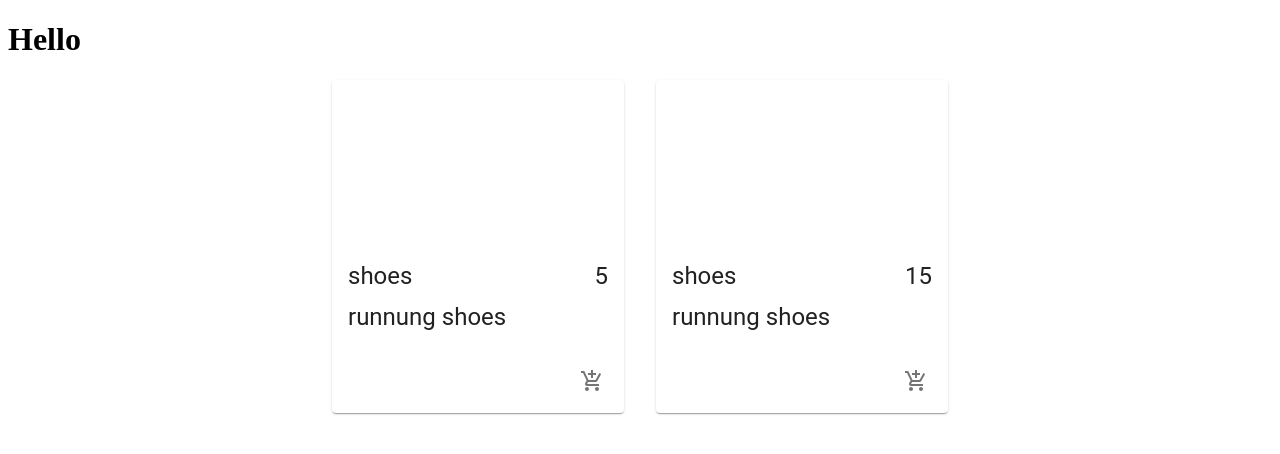
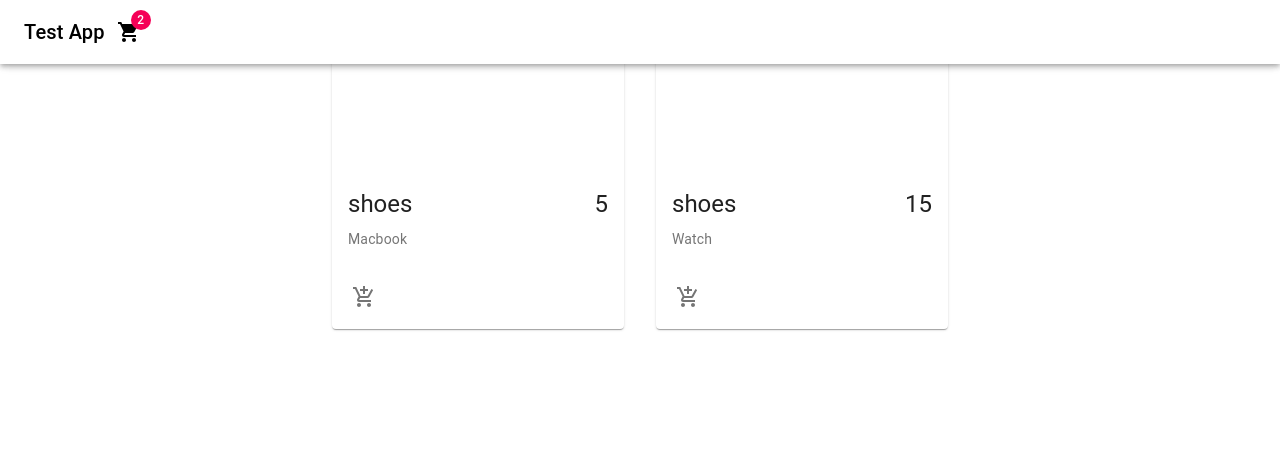
Before and after one commit to basilawwad/Ecommerce-App, a React (Create React App) app: page / in a window 1280 px wide. Shown: the top 454 px of the page. Built offline with nearby package versions, Linux system fonts and the light colour scheme.

Commit message:
initial Navbar

```diff
--- a/src/App.jsx
+++ b/src/App.jsx
@@ -1,10 +1,11 @@
 import React from 'react';
+import Navbar from './components/Navbar/Navbar';
 import Products from './components/products/Products';
 
 function App() {
   return (
     <div>
-      <h1>Hello</h1>
+      <Navbar />
       <Products />
     </div>
   );
--- /dev/null
+++ b/src/components/Navbar/Navbar.jsx
@@ -0,0 +1,28 @@
+import React from 'react';
+import { AppBar, Toolbar, IconButton, Badge, MenuItem, Typography } from '@material-ui/core';
+import { ShoppingCart } from '@material-ui/icons';
+
+import Styles from './Navbar.module.css';
+
+const Navbar = () => {
+  return (
+    <AppBar position='fixed' className={Styles.appBar} color='inherit'>
+      <Toolbar>
+        <Typography variant='h6' className={Styles.title} color='inherit'>
+          {/* <img src={} alt='commerceApp' height="25px" className={Styles.image} /> */}
+          Test App
+        </Typography>
+        <div className={Styles.grow}></div>
+        <div className={Styles.button}>
+          <IconButton aria-label='Show cart items' color='inherit'>
+            <Badge badgeContent={2} color='secondary'>
+              <ShoppingCart />
+            </Badge>
+          </IconButton>
+        </div>
+      </Toolbar>
+    </AppBar>
+  );
+};
+
+export default Navbar;
--- a/src/components/products/Product/Product.jsx
+++ b/src/components/products/Product/Product.jsx
@@ -22,7 +22,9 @@ const Product = ({ product }) => {
           </Typography>
           <Typography variant='h5'>{product.price}</Typography>
         </div>
-        <Typography variant='h5'>{product.description}</Typography>
+        <Typography variant='body2' color='textSecondary'>
+          {product.description}
+        </Typography>
       </CardContent>
       <CardActions disableSpacing className={classes.cardActions}>
         <IconButton aria-label='Add-to-Cart'>
--- a/src/components/products/Product/Product.module.css
+++ b/src/components/products/Product/Product.module.css
@@ -7,7 +7,7 @@
   padding-top: 56.25%;
 }
 
-.cardActions {
+.cardAcions {
   display: flex;
   justify-content: flex-end;
 }
--- a/src/components/products/Products.jsx
+++ b/src/components/products/Products.jsx
@@ -3,8 +3,8 @@ import { Grid } from '@material-ui/core';
 import Product from './Product/Product';
 
 const products = [
-  { id: 1, name: 'shoes', description: 'runnung shoes', price: 5 },
-  { id: 2, name: 'shoes', description: 'runnung shoes', price: 15 }
+  { id: 1, name: 'shoes', description: 'Macbook', price: 5 },
+  { id: 2, name: 'shoes', description: 'Watch', price: 15 }
 ];
 const Products = () => {
   return (
```
Also changed, not shown: src/components/Navbar/Navbar.module.css (added).
